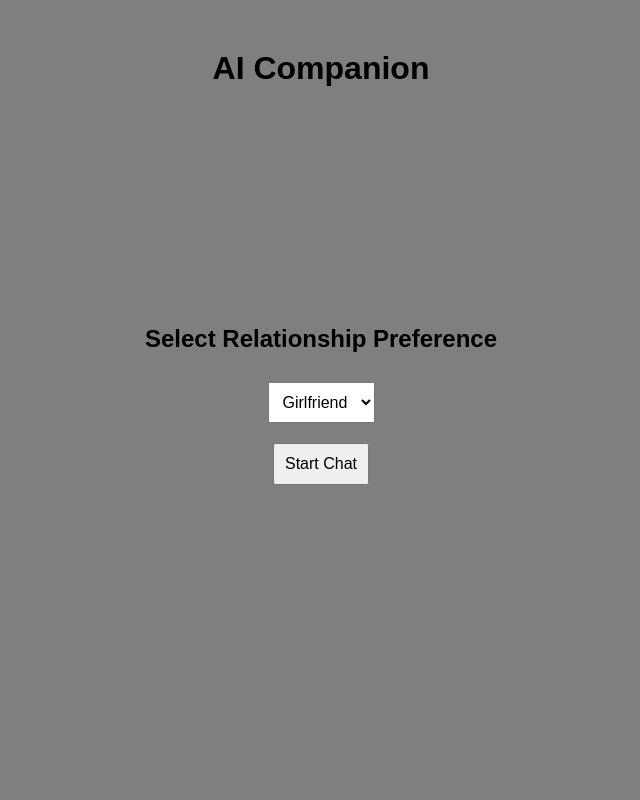
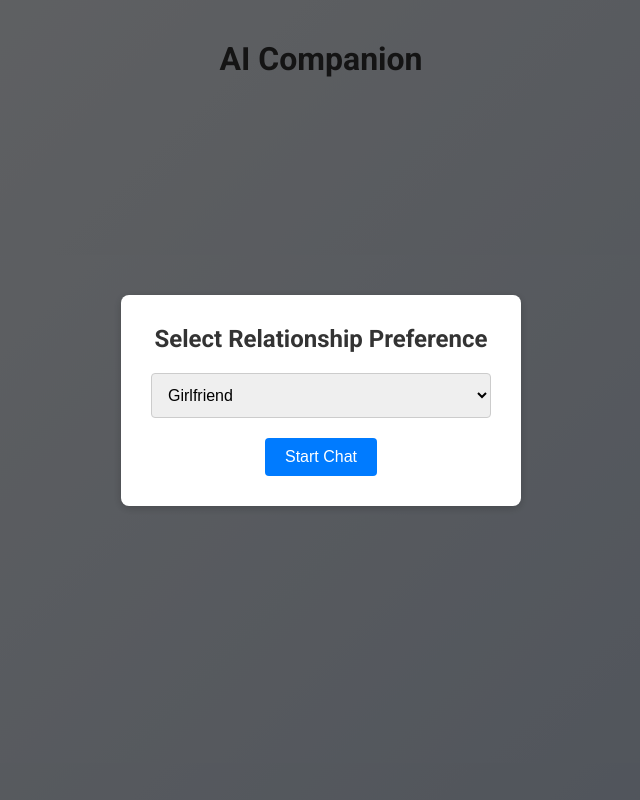
Before and after one commit to DataWizard-Yash/ai_companion, a Flask app: page / in a window 1280 px wide. Shown: the whole page, without its empty margins (319-959 px from the left). Run offline with Flask 2, Linux system fonts and the light colour scheme.

Commit message:
Frontend changes

```diff
--- a/src/templates/index.html
+++ b/src/templates/index.html
@@ -4,46 +4,106 @@
   <meta charset="UTF-8" />
   <meta name="viewport" content="width=device-width, initial-scale=1.0" />
   <title>AI Companion</title>
+  <link rel="preconnect" href="https://fonts.googleapis.com" />
+  <link rel="preconnect" href="https://fonts.gstatic.com" crossorigin />
+  <link href="https://fonts.googleapis.com/css2?family=Roboto:wght@400;500;700&display=swap" rel="stylesheet" />
   <style>
+    * {
+      box-sizing: border-box;
+    }
     body {
-      font-family: Arial, sans-serif;
+      font-family: 'Roboto', sans-serif;
+      background: linear-gradient(135deg, #f5f7fa, #c3cfe2);
+      margin: 0;
+      padding: 0;
+      display: flex;
+      flex-direction: column;
+      align-items: center;
+      min-height: 100vh;
+    }
+    h1 {
+      margin-top: 40px;
+      color: #333;
+    }
+    /* Chat interface styling */
+    #chat-interface {
+      width: 100%;
       max-width: 600px;
-      margin: 50px auto;
-      text-align: center;
+      margin: 20px;
     }
     #chat-box {
-      border: 1px solid #ccc;
+      background-color: #fff;
+      border: 1px solid #ddd;
+      border-radius: 8px;
       padding: 15px;
       height: 400px;
-      overflow-y: scroll;
-      background-color: #f9f9f9;
-      margin-top: 20px;
+      overflow-y: auto;
+      box-shadow: 0 2px 8px rgba(0, 0, 0, 0.1);
+      margin-bottom: 15px;
     }
-    input {
-      width: 80%;
-      padding: 10px;
+    #chat-box p {
+      margin: 10px 0;
+      line-height: 1.4;
+    }
+    #chat-box p strong {
+      color: #555;
+    }
+    #user-input {
+      width: calc(100% - 20px);
+      padding: 12px;
+      border: 1px solid #ccc;
+      border-radius: 4px;
+      font-size: 16px;
+      outline: none;
+      margin-bottom: 10px;
     }
     button {
       padding: 10px 20px;
+      font-size: 16px;
+      border: none;
+      border-radius: 4px;
+      background-color: #007bff;
+      color: #fff;
+      cursor: pointer;
+      transition: background-color 0.3s ease;
     }
-    /* Style for the relationship selection overlay */
+    button:hover {
+      background-color: #0056b3;
+    }
+    /* Relationship selection overlay */
     #relationship-selection {
       position: fixed;
       top: 0;
       left: 0;
       width: 100%;
       height: 100%;
-      background: rgba(0, 0, 0, 0.5);
+      background: rgba(0, 0, 0, 0.6);
       display: flex;
-      flex-direction: column;
       justify-content: center;
       align-items: center;
       z-index: 1000;
     }
-    #relationship-selection select, #relationship-selection button {
-      padding: 10px;
+    #relationship-selection .card {
+      background-color: #fff;
+      border-radius: 8px;
+      padding: 30px;
+      text-align: center;
+      box-shadow: 0 2px 10px rgba(0, 0, 0, 0.2);
+      width: 90%;
+      max-width: 400px;
+    }
+    #relationship-selection h2 {
+      margin-top: 0;
+      margin-bottom: 20px;
+      color: #333;
+    }
+    #relationship-selection select {
+      width: 100%;
+      padding: 12px;
       font-size: 16px;
-      margin: 10px;
+      border: 1px solid #ccc;
+      border-radius: 4px;
+      margin-bottom: 20px;
     }
   </style>
 </head>
@@ -52,6 +112,7 @@
 
   <!-- Relationship selection overlay -->
   <div id="relationship-selection">
+    <div class="card">
       <h2>Select Relationship Preference</h2>
       <select id="relationship-dropdown">
         <option value="Girlfriend">Girlfriend</option>
@@ -59,6 +120,7 @@
         <option value="Friend">Friend</option>
       </select>
       <button onclick="startChat()">Start Chat</button>
+    </div>
   </div>
 
   <!-- Chat interface -->
```
Lines whose indentation alone changed are shown as unchanged.
